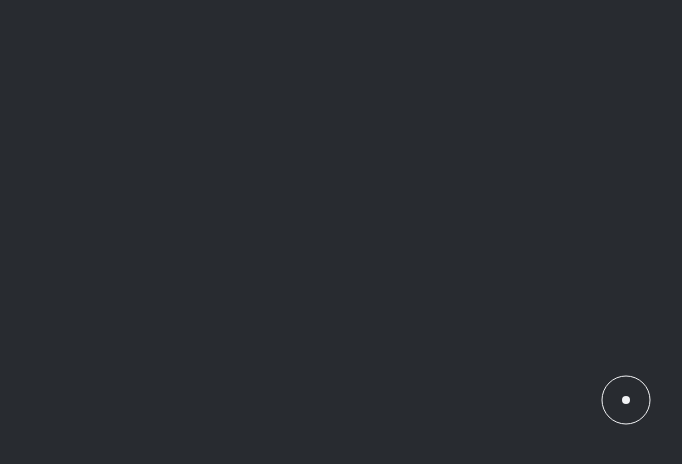
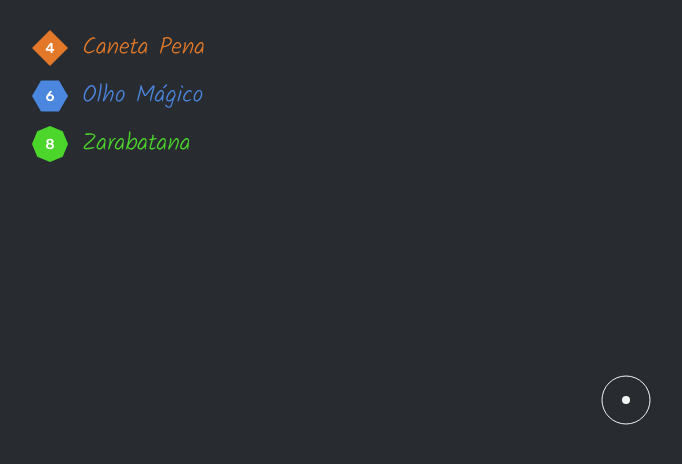
Before and after one commit to oLucasRez/pulse-old, a React (Create React App) app: page / in a window 1280 px wide. Shown: the top 464 px of the page, without its empty margins (14-696 px from the left). Built offline with nearby package versions, Linux system fonts and the light colour scheme.

Commit message:
feat(players displayer layer): add 'players displayer' layer

```diff
--- /dev/null
+++ b/src/components/PlayersDisplayerLayer/index.tsx
@@ -0,0 +1,38 @@
+//---------------------------------------------------------------< components >
+import { Layer } from "../Layer";
+import { Text } from "../SVGComponents/Text";
+//--------------------------------------------------------------------< hooks >
+import { useContext } from "react";
+//-----------------------------------------------------------------< contexts >
+import { PlayersContext } from "../../contexts/PlayersContext";
+import { Dice } from "../Dice";
+//================================================[ < PlayersDisplayerLayer > ]
+export function PlayersDisplayerLayer() {
+  //-------------------------------------------------------------< properties >
+  const { players } = useContext(PlayersContext);
+  //-----------------------------------------------------------------< return >
+  console.log("players-displayer-layer render");
+  return (
+    <Layer>
+      {players.map((player, index) => (
+        <g key={index}>
+          <Dice
+            origin={{ x: 64, y: 48 * (index + 1) }}
+            size={36}
+            sides={player.dice}
+            color={player.color}
+            value={player.dice}
+          />
+          <Text
+            origin={{ x: 96, y: 48 * (index + 1) }}
+            size={24}
+            font="Kalam 300"
+            fill={player.color}
+          >
+            {player.object}
+          </Text>
+        </g>
+      ))}
+    </Layer>
+  );
+}
--- a/src/components/Window/index.tsx
+++ b/src/components/Window/index.tsx
@@ -1,15 +1,17 @@
 //---------------------------------------------------------------< components >
+import { MagnetCursorLayer } from "../MagnetCursorLayer";
+import { PlayersDisplayerLayer } from "../PlayersDisplayerLayer";
 import { PulsesDisplayerLayer } from "../PulsesDisplayerLayer";
 import { PulseCreatorLayer } from "../PulseCreatorLayer";
 import { DiceRollerLayer } from "../DiceRollerLayer";
-import { MagnetCursorLayer } from "../MagnetCursorLayer";
 //===============================================================[ < Window > ]
 export function Window() {
   //-----------------------------------------------------------------< return >
   console.log("window rendered");
   return (
     <>
-      <MagnetCursorLayer />
+      {/* <MagnetCursorLayer /> */}
+      <PlayersDisplayerLayer />
       <PulsesDisplayerLayer />
       <PulseCreatorLayer color="orange" />
       {/* <DiceRollerLayer /> */}
```
